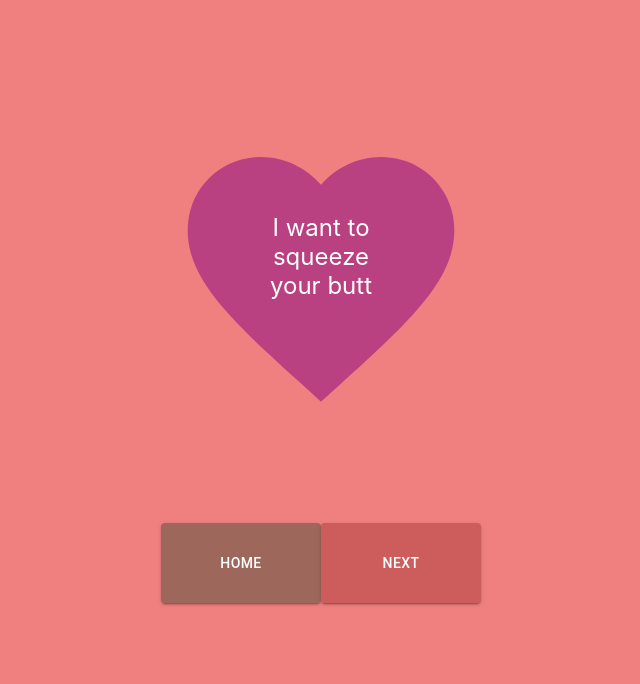
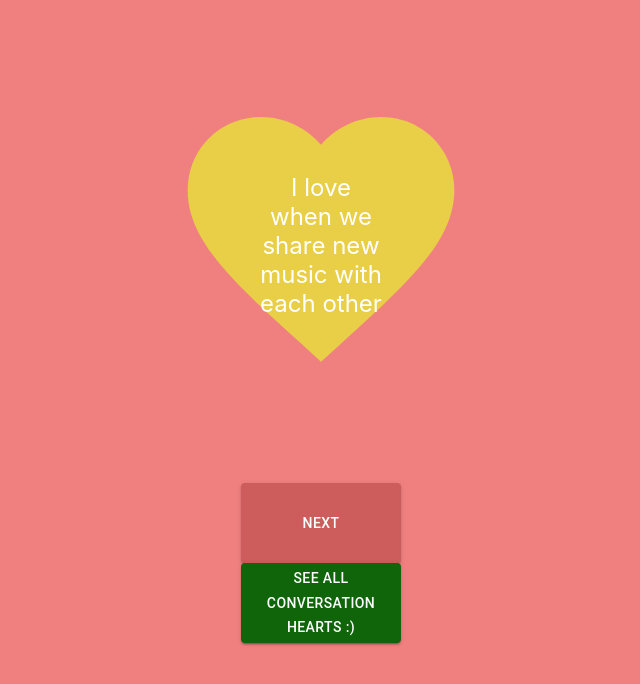
Before and after one commit to matthewtinker22/valentine-app, a React (Create React App) app: page /#/conversationHearts in a window 1280 px wide. Shown: the top 684 px of the page, without its empty margins (319-959 px from the left). Built offline with nearby package versions, Linux system fonts and the light colour scheme.

Commit message:
**Changes** *Created hearts list page. *Modified order of hearts on heart page.

```diff
--- a/src/App.tsx
+++ b/src/App.tsx
@@ -5,6 +5,7 @@ import {HashRouter, Route, Routes} from "react-router-dom";
 import YesValentinePage from "./YesValentinePage";
 import NoValentinePage from "./NoValentinePage";
 import ConversationHeartsPage from "./ConversationHeartsPage";
+import ConversationHeartsListPage from "./ConversationHeartsListPage";
 
 function App() {
   return (
@@ -15,6 +16,7 @@ function App() {
               <Route path="/yesValentine" Component={YesValentinePage}/>
               <Route path="/noValentine" Component={NoValentinePage}/>
               <Route path="/conversationHearts" Component={ConversationHeartsPage}/>
+              <Route path="/conversationHeartsList" Component={ConversationHeartsListPage}/>
             </Routes>
           </HashRouter>
       </div>
--- /dev/null
+++ b/src/ConversationHeartsListPage.scss
@@ -0,0 +1,18 @@
+.heartList {
+  font-size: x-large;
+}
+
+.heartListContainer {
+  padding-bottom: 5rem;
+}
+
+.heartText {
+  left: 6rem;
+  position: relative;
+  bottom: 15rem;
+  width: 8rem;
+}
+
+#back-button {
+  background-color: #9B1108
+}
--- /dev/null
+++ b/src/ConversationHeartsListPage.tsx
@@ -0,0 +1,58 @@
+import {heartContentArray} from "./HeartContentArray";
+import {Favorite} from "@mui/icons-material";
+import "./ConversationHeartsListPage.scss";
+import {Link} from "react-router-dom";
+import {Button} from "@mui/material";
+
+export const ConversationHeartsListPage = () => {
+  console.debug(heartContentArray);
+
+  const heartList = heartContentArray.map((heartContent) => {
+    return (
+      <div className="heart" key={heartContent}>
+        <Favorite
+          className="conversationHeart"
+          fontSize="large"
+          style={{"color": Math.floor(Math.random() * 16777215).toString(16), "width": "20rem", "height": "20rem"}}
+        />
+        <div className="heartText">
+          {heartContent}
+        </div>
+      </div>
+    );
+  })
+
+  return (
+    <div className="heartListContainer">
+      <div className="heartList">
+        {heartList}
+      </div>
+      <div className="buttonContainer">
+        <div>
+          <Link to="/conversationHearts">
+            <Button
+              className="button"
+              id="back-button"
+              variant="contained"
+            >
+              Go back to random list
+            </Button>
+          </Link>
+        </div>
+        <div>
+          <Link to='/'>
+            <Button
+              className="button"
+              id="home-button"
+              variant="contained"
+            >
+              Home
+            </Button>
+          </Link>
+        </div>
+      </div>
+    </div>
+  );
+};
+
+export default ConversationHeartsListPage;
--- a/src/ConversationHeartsPage.scss
+++ b/src/ConversationHeartsPage.scss
@@ -1,3 +1,14 @@
+.button {
+  height: 5rem;
+  width: 10rem;
+}
+
+.buttonContainer {
+  display: inline-flex;
+  justify-content: space-evenly;
+  width: 100%;
+}
+
 .conversationHeartContainer {
   font-size: x-large;
   padding-bottom: 5rem;
@@ -17,9 +28,10 @@
 
 #home-button {
   background-color: #9E675B;
-  //Keep these colors (different shades of green) just in case
-  //background-color: #116F0B;
-  //background-color: #008000;
+}
+
+#list-button {
+  background-color: #10640A;
 }
 
 #next-button {
--- a/src/ConversationHeartsPage.tsx
+++ b/src/ConversationHeartsPage.tsx
@@ -1,20 +1,31 @@
 import {Button} from "@mui/material";
 import "./ConversationHeartsPage.scss";
 import {heartContentArray} from "./HeartContentArray";
-import {useState} from "react";
+import {useCallback, useEffect, useMemo, useState} from "react";
 import {Favorite} from "@mui/icons-material";
-import {Link} from "react-router-dom";
+import {Link, useMatch} from "react-router-dom";
 
 export const ConversationHeartsPage = () => {
-  const [activeIndex, setActiveIndex] = useState(Math.floor(Math.random() * heartContentArray.length));
+  const [activeIndex, setActiveIndex] = useState(0);
   const [activeColor, setActiveColor] = useState(Math.floor(Math.random()*16777215).toString(16));
+  const [randomArray, setRandomArray] = useState(heartContentArray.sort(() => Math.random() - 0.5));
 
-  const handleNextClick = () => {
-    const newIndex = Math.floor(Math.random() * heartContentArray.length);
+  // const randomArray = useMemo(() => {
+  //   return heartContentArray.sort(() => Math.random() - 0.5);
+  // }, []);
+
+  const handleNextClick = useCallback(() => {
+    let newIndex;
+
+    if (activeIndex !== randomArray.length - 1) {
+      newIndex = activeIndex + 1;
+    } else {
+      newIndex = 0;
+    }
 
     setActiveIndex(newIndex);
     setActiveColor(Math.floor(Math.random()*16777215).toString(16));
-  }
+  }, [activeIndex, randomArray.length]);
 
   return (
     <div className="conversationHeartsPageContainer">
@@ -25,21 +36,11 @@ export const ConversationHeartsPage = () => {
           style={{"color": activeColor, "width": "20rem", "height": "20rem"}}
         />
         <div className="conversationHeartText">
-          {heartContentArray[activeIndex]}
+          {randomArray[activeIndex]}
         </div>
       </div>
       <div className="buttonContainer">
         <div>
-          <Link to="/">
-            <Button
-              className="button"
-              id="home-button"
-              variant="contained"
-            >
-              Home
-            </Button>
-          </Link>
-        </div>
           <Button
             className="button"
             id="next-button"
@@ -50,6 +51,18 @@ export const ConversationHeartsPage = () => {
           </Button>
         </div>
       </div>
+      <div>
+        <Link to="/conversationHeartsList">
+          <Button
+            className="button"
+            id="list-button"
+            variant="contained"
+          >
+            See all conversation hearts :)
+          </Button>
+        </Link>
+      </div>
+    </div>
   )
 }
 
--- a/src/HeartContentArray.ts
+++ b/src/HeartContentArray.ts
@@ -39,4 +39,7 @@ export const heartContentArray = [
   "I want to squeeze your butt",
   "*whispers* lil bitsssss",
   "You tryna... cuddle?",
+  "You're a superstar!",
+  "My little storm cloud",
+  "My little venus fly trap",
 ];
```
Lines whose indentation alone changed are shown as unchanged.
